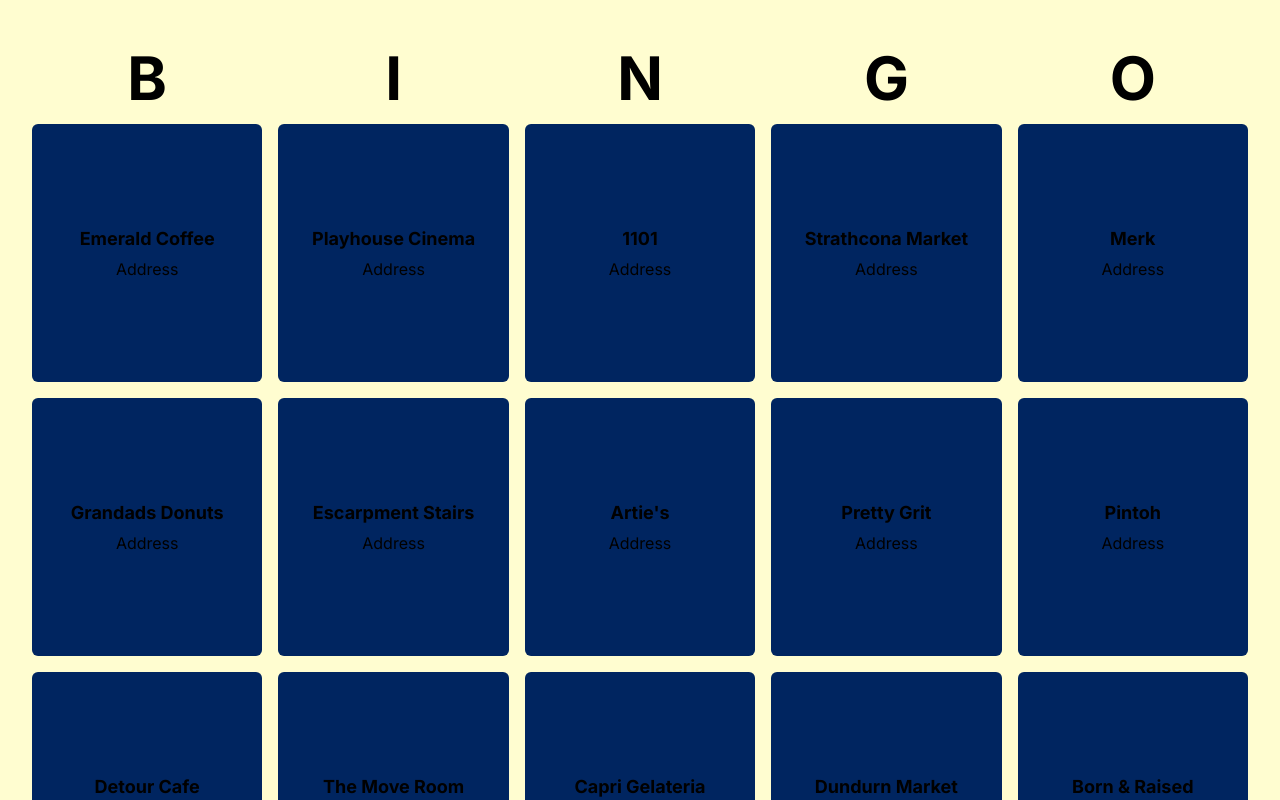
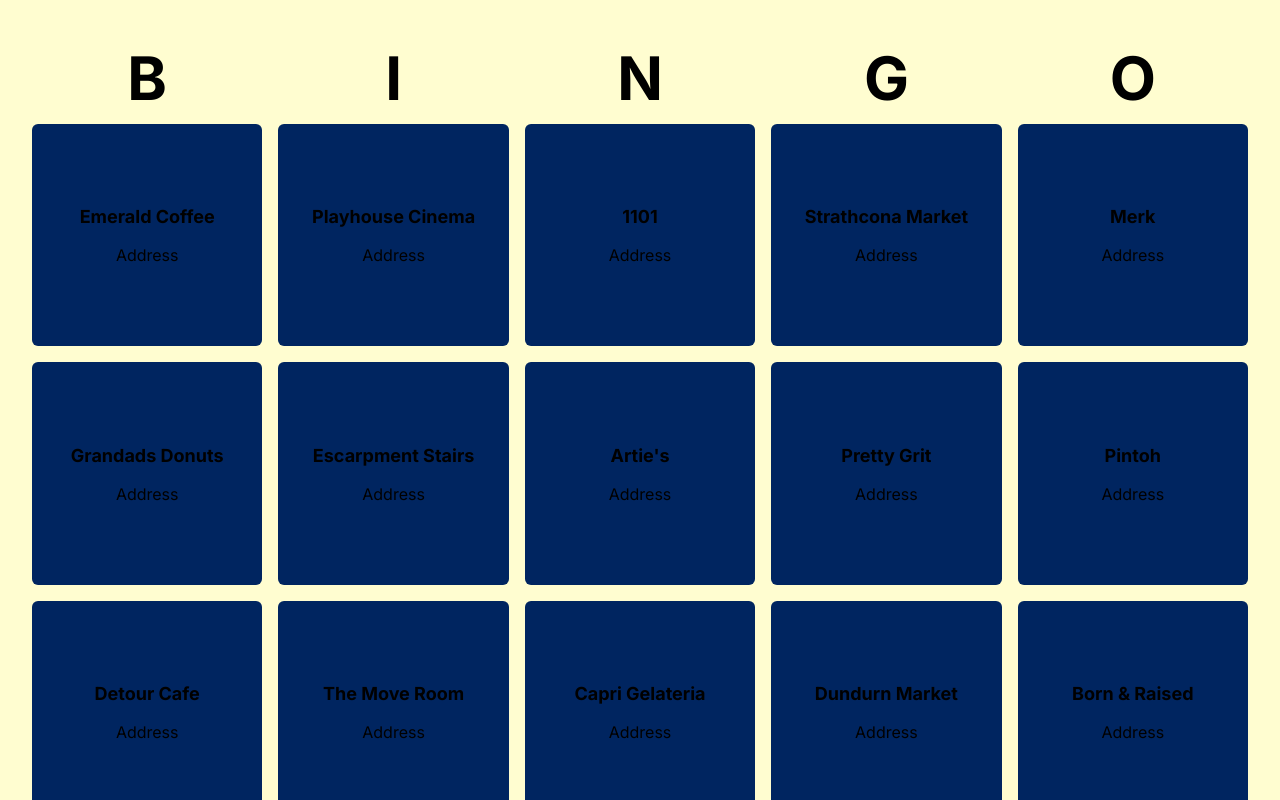
Before and after one commit to MattVinall/Hamilton-Bingo, a Next.js app: page / in a window 1280 px wide. Shown: the top 800 px of the page. Built offline with nearby package versions, Linux system fonts and the light colour scheme.

Commit message:
style updates to bingo board

```diff
--- a/app/components/BingoBoard.tsx
+++ b/app/components/BingoBoard.tsx
@@ -31,8 +31,8 @@
                         <h3 className="text-6xl text-center text-black font-bold mb-2">{key}</h3>
                         {bingoBoard[key as keyof BingoBoard]
                             .map((business: Business) => (
-                                <div key={`${key}-${business.id}`} className="w-full flex flex-col items-center justify-center h-[50%] p-2 mr-4 mt-4 mb-4 rounded-md bg-navy">
-                                    <h4 className="text-lg  text-center font-bold mb-1">{business.name}</h4>
+                                <div key={`${key}-${business.id}`} className="w-full flex flex-col items-center justify-center h-[40%] p-2 mr-4 mt-4 mb-4 rounded-md bg-navy">
+                                    <h4 className="text-lg text-center font-bold mb-3">{business.name}</h4>
                                     <p className="text-">{business.address}</p>
                                 </div>
                             ))}
```
